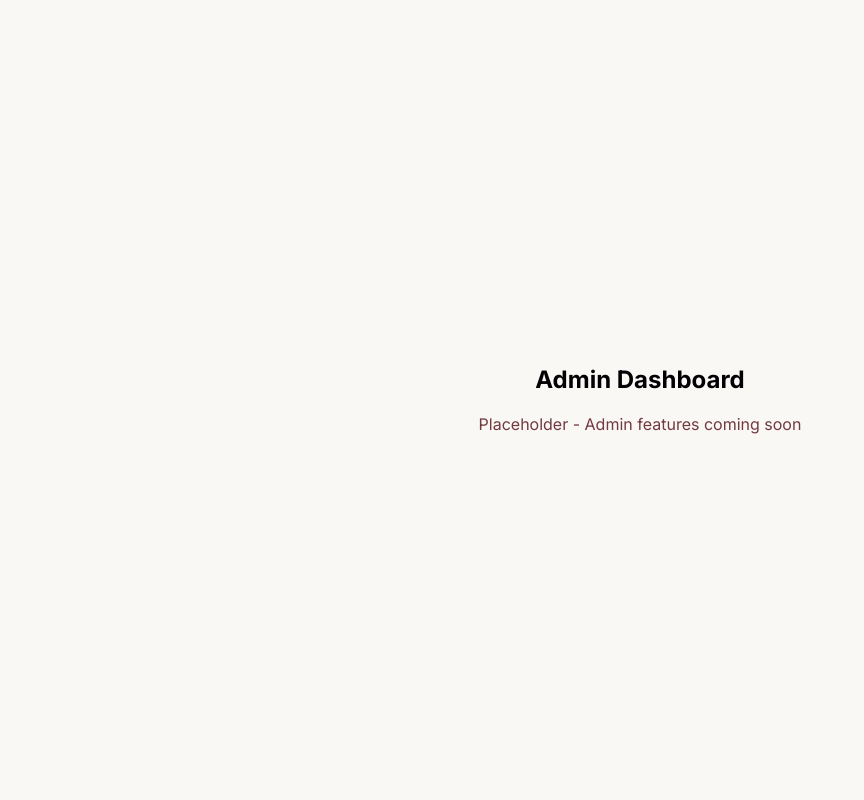
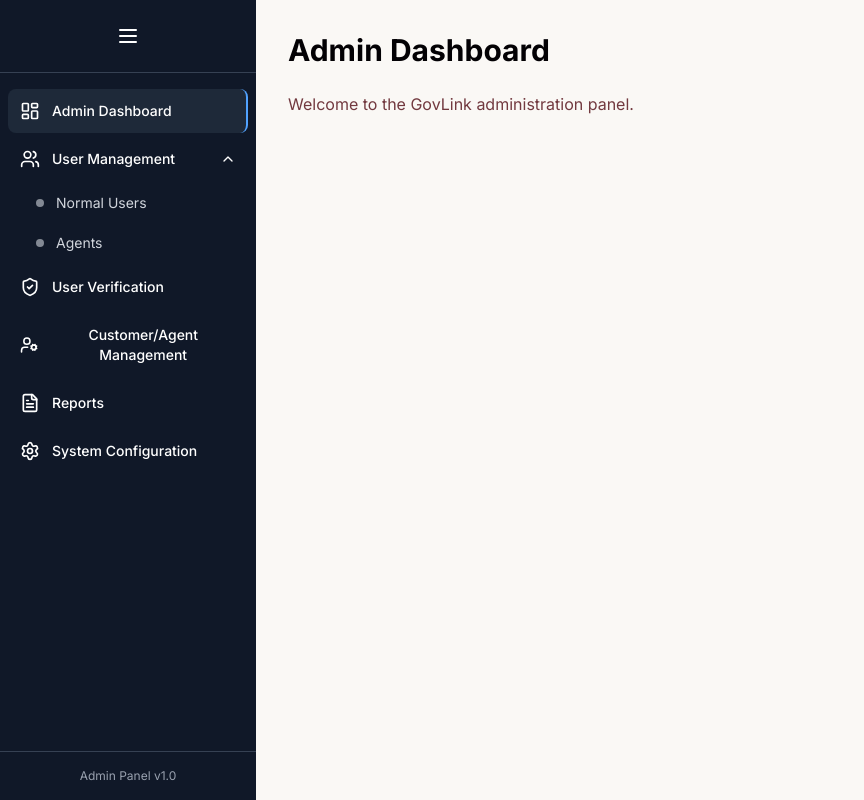
Before and after one commit to XFire2025/XFire_GovLink, a Next.js app: page /admin in a window 1280 px wide. Shown: the whole page, without its empty margins (0-864 px from the left). Built offline with nearby package versions, Linux system fonts and the light colour scheme.

Commit message:
feat: implement AdminSidebar component with collapsible menu and submenu functionality

```diff
--- a/src/app/admin/page.tsx
+++ b/src/app/admin/page.tsx
@@ -1,11 +1,103 @@
 "use client";
 
+import React, { useState } from "react";
+import AdminSidebar from "@/components/adminSystem/AdminSidebar";
+
 export default function AdminDashboard() {
+  const [activeTab, setActiveTab] = useState("dashboard");
+
+  const handleTabChange = (tabId: string) => {
+    setActiveTab(tabId);
+    console.log("Active tab changed to:", tabId);
+  };
+
+  const renderContent = () => {
+    switch (activeTab) {
+      case "dashboard":
+        return (
+          <div>
+            <h1 className="text-3xl font-bold mb-6">Admin Dashboard</h1>
+            <p className="text-muted-foreground">
+              Welcome to the GovLink administration panel.
+            </p>
+          </div>
+        );
+      case "normal-users":
+        return (
+          <div>
+            <h1 className="text-3xl font-bold mb-6">Normal Users</h1>
+            <p className="text-muted-foreground">
+              Manage normal user accounts and permissions.
+            </p>
+          </div>
+        );
+      case "agents":
+        return (
+          <div>
+            <h1 className="text-3xl font-bold mb-6">Agents</h1>
+            <p className="text-muted-foreground">
+              Manage government agents and their access levels.
+            </p>
+          </div>
+        );
+      case "user-verification":
+        return (
+          <div>
+            <h1 className="text-3xl font-bold mb-6">User Verification</h1>
+            <p className="text-muted-foreground">
+              Review and verify user identity documents.
+            </p>
+          </div>
+        );
+      case "customer-agent":
+        return (
+          <div>
+            <h1 className="text-3xl font-bold mb-6">
+              Customer/Agent Management
+            </h1>
+            <p className="text-muted-foreground">
+              Manage customer-agent relationships and assignments.
+            </p>
+          </div>
+        );
+      case "reports":
+        return (
+          <div>
+            <h1 className="text-3xl font-bold mb-6">Reports</h1>
+            <p className="text-muted-foreground">
+              Generate and view system reports and analytics.
+            </p>
+          </div>
+        );
+      case "system-configuration":
+        return (
+          <div>
+            <h1 className="text-3xl font-bold mb-6">System Configuration</h1>
+            <p className="text-muted-foreground">
+              Configure system settings and parameters.
+            </p>
+          </div>
+        );
+      default:
+        return (
+          <div>
+            <h1 className="text-3xl font-bold mb-6">Admin Dashboard</h1>
+            <p className="text-muted-foreground">
+              Welcome to the GovLink administration panel.
+            </p>
+          </div>
+        );
+    }
+  };
+
   return (
-    <div className="min-h-screen flex items-center justify-center">
-      <div className="text-center">
-        <h1 className="text-2xl font-bold mb-4">Admin Dashboard</h1>
-        <p className="text-muted-foreground">Placeholder - Admin features coming soon</p>
+    <div className="flex h-screen bg-background">
+      {/* Sidebar */}
+      <AdminSidebar activeTab={activeTab} onTabChange={handleTabChange} />
+
+      {/* Main Content */}
+      <div className="flex-1 overflow-y-auto">
+        <div className="p-8">{renderContent()}</div>
       </div>
     </div>
   );
--- /dev/null
+++ b/src/components/adminSystem/AdminSidebar.tsx
@@ -0,0 +1,210 @@
+"use client";
+
+import React, { useState } from "react";
+import {
+  Menu,
+  LayoutDashboard,
+  Users,
+  ShieldCheck,
+  UserCog,
+  FileText,
+  Settings,
+  ChevronDown
+} from "lucide-react";
+
+interface AdminSidebarProps {
+  activeTab: string;
+  onTabChange: (tabId: string) => void;
+}
+
+interface MenuItem {
+  id: string;
+  label: string;
+  icon: React.ComponentType<{ className?: string }>;
+  submenu?: {
+    id: string;
+    label: string;
+  }[];
+}
+
+const menuItems: MenuItem[] = [
+  {
+    id: 'dashboard',
+    label: 'Admin Dashboard',
+    icon: LayoutDashboard,
+  },
+  {
+    id: 'user-management',
+    label: 'User Management',
+    icon: Users,
+    submenu: [
+      { id: 'normal-users', label: 'Normal Users' },
+      { id: 'agents', label: 'Agents' },
+    ],
+  },
+  {
+    id: 'user-verification',
+    label: 'User Verification',
+    icon: ShieldCheck,
+  },
+  {
+    id: 'customer-agent',
+    label: 'Customer/Agent Management',
+    icon: UserCog,
+  },
+  {
+    id: 'reports',
+    label: 'Reports',
+    icon: FileText,
+  },
+  {
+    id: 'system-configuration',
+    label: 'System Configuration',
+    icon: Settings,
+  },
+];
+
+export default function AdminSidebar({ activeTab, onTabChange }: AdminSidebarProps) {
+  const [isCollapsed, setIsCollapsed] = useState(false);
+  const [expandedMenus, setExpandedMenus] = useState<string[]>(['user-management']);
+
+  const toggleSidebar = () => {
+    setIsCollapsed(!isCollapsed);
+  };
+
+  const toggleSubmenu = (menuId: string) => {
+    setExpandedMenus((prev: string[]) =>
+      prev.includes(menuId)
+        ? prev.filter((id: string) => id !== menuId)
+        : [...prev, menuId]
+    );
+  };
+
+  const handleItemClick = (itemId: string, hasSubmenu: boolean = false) => {
+    if (hasSubmenu) {
+      toggleSubmenu(itemId);
+    } else {
+      onTabChange(itemId);
+    }
+  };
+
+  const isActiveItem = (itemId: string) => {
+    // Check if this is the active tab directly
+    if (activeTab === itemId) return true;
+
+    // Check if any submenu item is active for this parent
+    const item = menuItems.find(menu => menu.id === itemId);
+    if (item?.submenu) {
+      return item.submenu.some(sub => sub.id === activeTab);
+    }
+
+    return false;
+  };
+
+  const isActiveSubmenuItem = (subItemId: string) => {
+    return activeTab === subItemId;
+  };
+
+  return (
+    <div className={`
+      bg-gray-900 text-white h-screen flex flex-col transition-all duration-300 ease-in-out
+      ${isCollapsed ? 'w-16' : 'w-64'}
+    `}>
+      {/* Header with toggle button */}
+      <div className="p-4 border-b border-gray-700">
+        <button
+          onClick={toggleSidebar}
+          className="w-full flex items-center justify-center p-2 rounded-lg hover:bg-gray-800 transition-colors duration-200"
+          aria-label={isCollapsed ? 'Expand sidebar' : 'Collapse sidebar'}
+        >
+          <Menu className="w-6 h-6" />
+        </button>
+      </div>
+
+      {/* Navigation */}
+      <nav className="flex-1 overflow-y-auto py-4">
+        <ul className="space-y-1 px-2">
+          {menuItems.map((item) => {
+            const IconComponent = item.icon;
+            const hasSubmenu = item.submenu && item.submenu.length > 0;
+            const isExpanded = expandedMenus.includes(item.id);
+            const isActive = isActiveItem(item.id);
+
+            return (
+              <li key={item.id}>
+                {/* Main menu item */}
+                <button
+                  onClick={() => handleItemClick(item.id, hasSubmenu)}
+                  className={`
+                    w-full flex items-center px-3 py-3 rounded-lg transition-all duration-200
+                    ${isActive
+                      ? 'bg-gray-800 border-r-2 border-blue-400'
+                      : 'hover:bg-gray-800'
+                    }
+                    ${isCollapsed ? 'justify-center' : 'justify-between'}
+                  `}
+                >
+                  <div className="flex items-center">
+                    <IconComponent className={`w-5 h-5 ${isCollapsed ? '' : 'mr-3'}`} />
+                    {!isCollapsed && (
+                      <span className="text-sm font-medium">{item.label}</span>
+                    )}
+                  </div>
+
+                  {/* Chevron for submenu items */}
+                  {hasSubmenu && !isCollapsed && (
+                    <ChevronDown
+                      className={`
+                        w-4 h-4 transition-transform duration-200
+                        ${isExpanded ? 'rotate-180' : 'rotate-0'}
+                      `}
+                    />
+                  )}
+                </button>
+
+                {/* Submenu */}
+                {hasSubmenu && !isCollapsed && isExpanded && (
+                  <ul className="mt-1 ml-4 space-y-1">
+                    {item.submenu!.map((subItem) => (
+                      <li key={subItem.id}>
+                        <button
+                          onClick={() => onTabChange(subItem.id)}
+                          className={`
+                            w-full flex items-center px-3 py-2 rounded-lg text-sm transition-colors duration-200
+                            ${isActiveSubmenuItem(subItem.id)
+                              ? 'text-blue-400 bg-gray-700'
+                              : 'text-gray-300 hover:bg-gray-700'
+                            }
+                          `}
+                        >
+                          <div className="w-2 h-2 rounded-full bg-current mr-3 opacity-60"></div>
+                          {subItem.label}
+                        </button>
+                      </li>
+                    ))}
+                  </ul>
+                )}
+
+                {/* Tooltip for collapsed state */}
+                {isCollapsed && (
+                  <div className="hidden group-hover:block absolute left-16 bg-gray-800 text-white px-2 py-1 rounded text-sm whitespace-nowrap z-50 shadow-lg">
+                    {item.label}
+                  </div>
+                )}
+              </li>
+            );
+          })}
+        </ul>
+      </nav>
+
+      {/* Footer (optional) */}
+      <div className="p-4 border-t border-gray-700">
+        {!isCollapsed && (
+          <div className="text-xs text-gray-400 text-center">
+            Admin Panel v1.0
+          </div>
+        )}
+      </div>
+    </div>
+  );
+}
```
